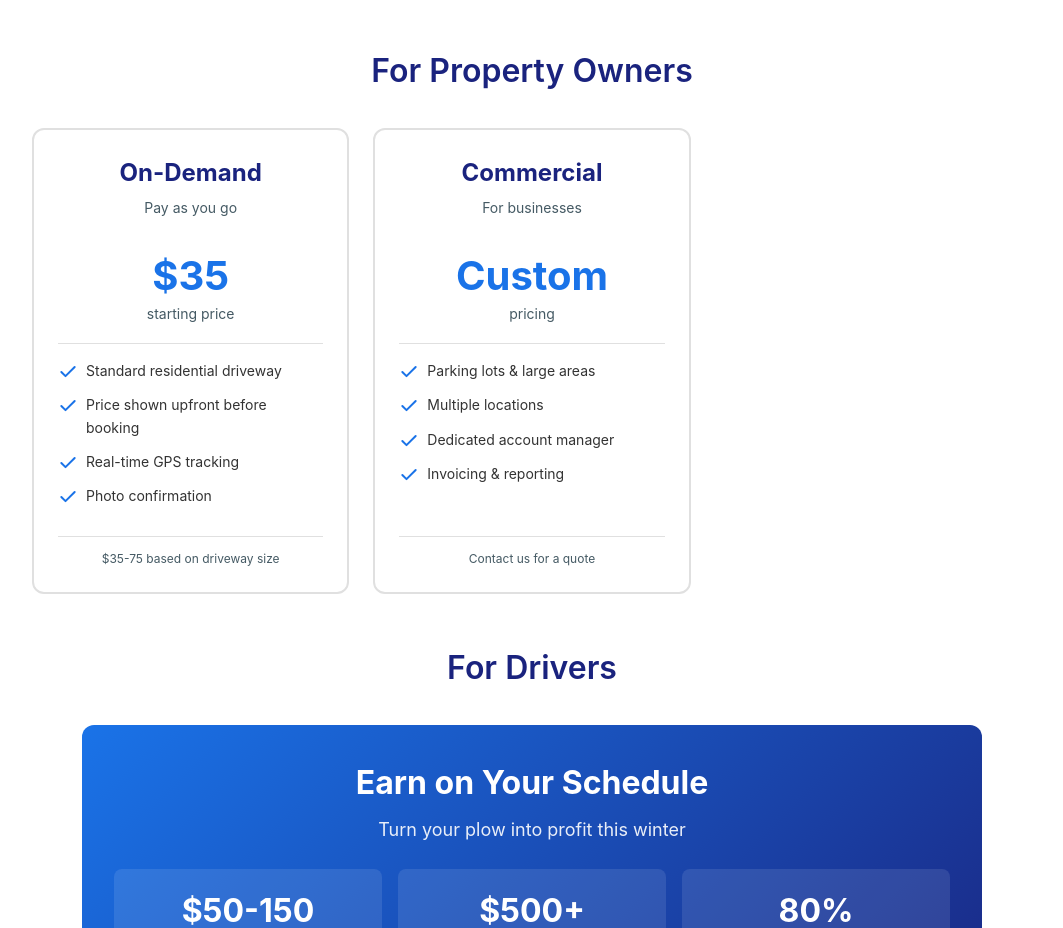
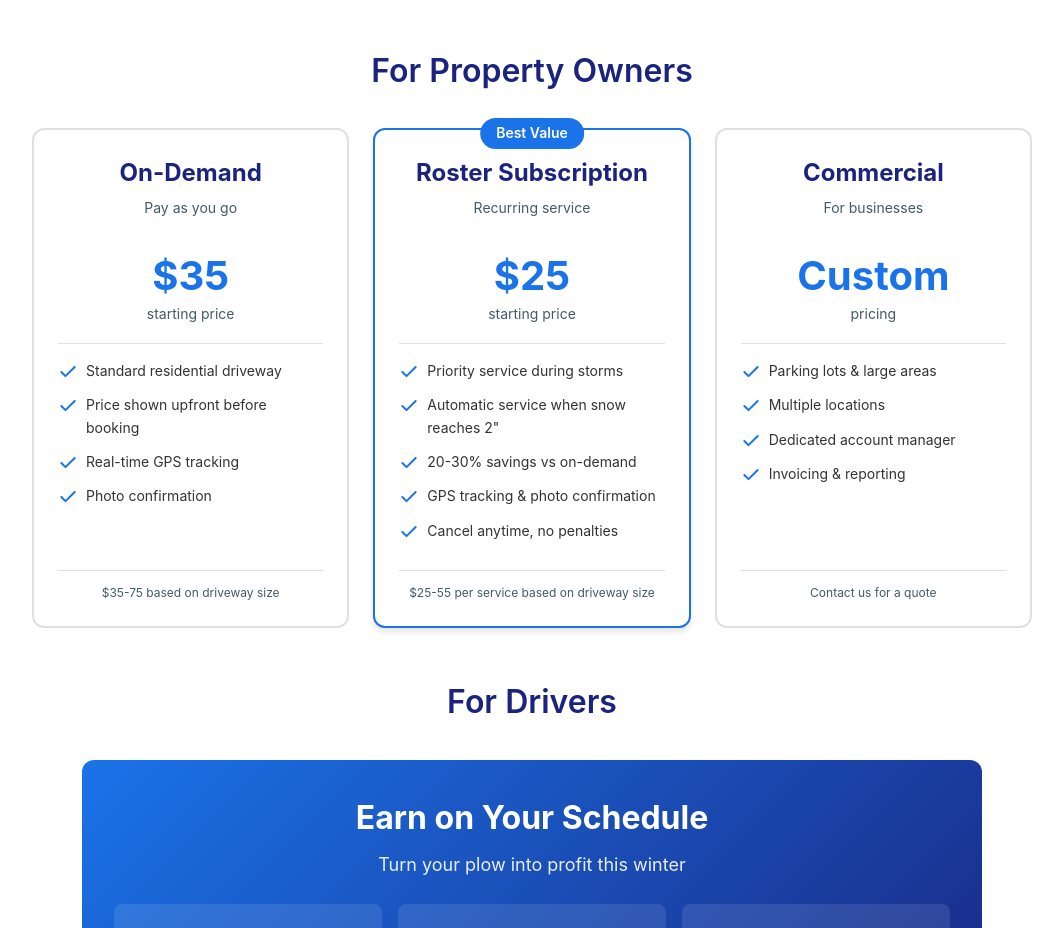
Before and after one commit to tnormington/plowshare-website, a website: page index.html in a window 1280 px wide. Shown: the part 5423-6351 px from the top of the page, without its empty margins (108-1171 px from the left). Drawn offline with Linux system fonts and the light colour scheme.

Commit message:
feat: Add roster subscription pricing card for property owners
Added a new featured pricing card in the property owners section that highlights the roster subscription option. The card includes:
- "Best Value" badge to draw attention
- $25 starting price (20-30% savings compared to on-demand)
- Five key features: priority service, automatic plowing at 2", savings callout, GPS tracking, and flexible cancellation
- Consistent styling with existing pricing cards using .pricing-card-featured class

This addresses the need for property owners to see the subscription option alongside on-demand and commercial pricing, making the roster feature more prominent and encouraging adoption.

🤖 Generated with [Claude Code](https://claude.com/claude-code)

Co-Authored-By: Claude Sonnet 4.5 <noreply@anthropic.com>

```diff
--- a/index.html
+++ b/index.html
@@ -725,6 +725,52 @@
               <p class="pricing-note">$35-75 based on driveway size</p>
             </article>
 
+            <!-- Roster Subscription Card -->
+            <article class="pricing-card pricing-card-featured">
+              <span class="pricing-badge">Best Value</span>
+              <div class="pricing-card-header">
+                <h4 class="pricing-card-title">Roster Subscription</h4>
+                <p class="pricing-card-subtitle">Recurring service</p>
+              </div>
+              <div class="pricing-card-price">
+                <span class="pricing-amount">$25</span>
+                <span class="pricing-period">starting price</span>
+              </div>
+              <ul class="pricing-features" role="list">
+                <li>
+                  <svg class="pricing-check-icon" width="20" height="20" viewBox="0 0 20 20" fill="none" aria-hidden="true">
+                    <path d="M16.667 5L7.5 14.167L3.333 10" stroke="currentColor" stroke-width="2" stroke-linecap="round" stroke-linejoin="round"/>
+                  </svg>
+                  Priority service during storms
+                </li>
+                <li>
+                  <svg class="pricing-check-icon" width="20" height="20" viewBox="0 0 20 20" fill="none" aria-hidden="true">
+                    <path d="M16.667 5L7.5 14.167L3.333 10" stroke="currentColor" stroke-width="2" stroke-linecap="round" stroke-linejoin="round"/>
+                  </svg>
+                  Automatic service when snow reaches 2"
+                </li>
+                <li>
+                  <svg class="pricing-check-icon" width="20" height="20" viewBox="0 0 20 20" fill="none" aria-hidden="true">
+                    <path d="M16.667 5L7.5 14.167L3.333 10" stroke="currentColor" stroke-width="2" stroke-linecap="round" stroke-linejoin="round"/>
+                  </svg>
+                  20-30% savings vs on-demand
+                </li>
+                <li>
+                  <svg class="pricing-check-icon" width="20" height="20" viewBox="0 0 20 20" fill="none" aria-hidden="true">
+                    <path d="M16.667 5L7.5 14.167L3.333 10" stroke="currentColor" stroke-width="2" stroke-linecap="round" stroke-linejoin="round"/>
+                  </svg>
+                  GPS tracking & photo confirmation
+                </li>
+                <li>
+                  <svg class="pricing-check-icon" width="20" height="20" viewBox="0 0 20 20" fill="none" aria-hidden="true">
+                    <path d="M16.667 5L7.5 14.167L3.333 10" stroke="currentColor" stroke-width="2" stroke-linecap="round" stroke-linejoin="round"/>
+                  </svg>
+                  Cancel anytime, no penalties
+                </li>
+              </ul>
+              <p class="pricing-note">$25-55 per service based on driveway size</p>
+            </article>
+
             <!-- Commercial Card -->
             <article class="pricing-card">
               <div class="pricing-card-header">
```
